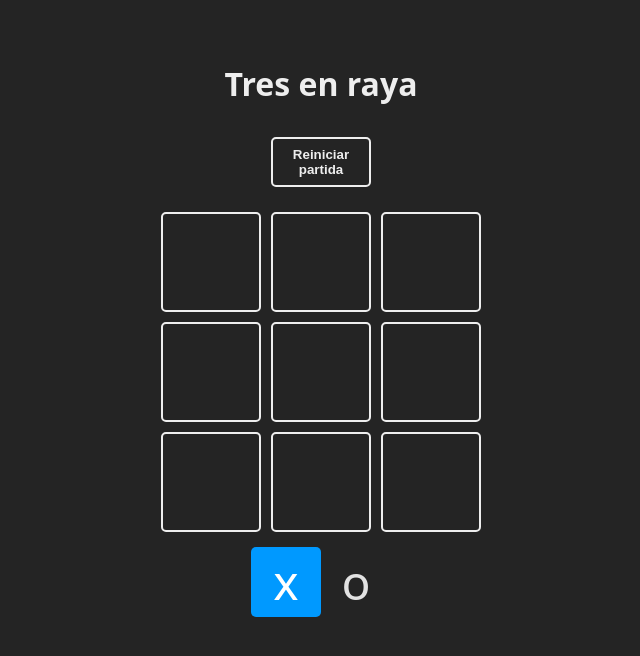
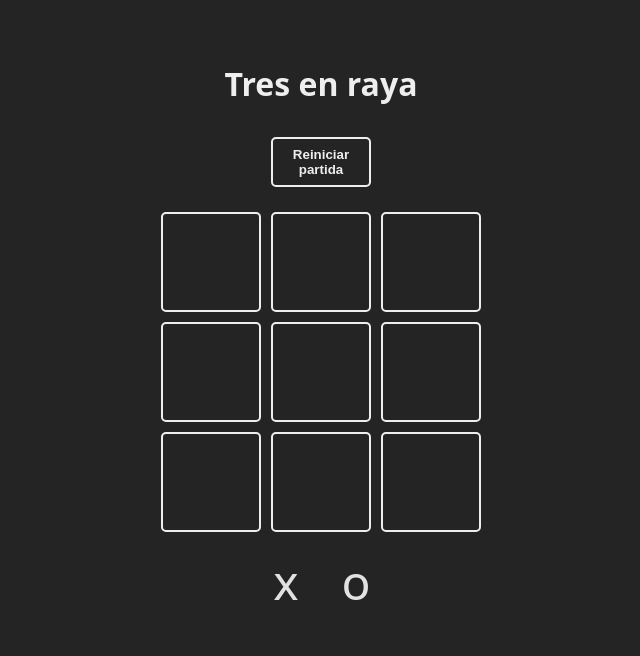
Before and after one commit to Jeanpefe/cursoReactMidu, a React (Vite) app in the folder proyectos/02-tres-en-raya/: page / in a window 1280 px wide. Shown: the top 656 px of the page, without its empty margins (319-959 px from the left). Built offline with nearby package versions, Linux system fonts and the light colour scheme.

Commit message:
initialize useState with content from localStorage

```diff
--- a/proyectos/02-tres-en-raya/src/App.jsx
+++ b/proyectos/02-tres-en-raya/src/App.jsx
@@ -8,9 +8,15 @@ import { checkWinner } from "./logic/board.js";
 import { checkEndGame } from "./logic/board.js";
 
 function App() {
-	const [board, setBoard] = useState(Array(9).fill(null))
+	const [board, setBoard] = useState(() => {
+		const boardFromStorage = window.localStorage.getItem('board') // Leer del localStorage es lento, es mejor meterlo aquí que justo encima, ya que de la otra forma se leería cada vez que se renderice algo
+		return boardFromStorage ? JSON.parse(boardFromStorage) : Array(9).fill(null)
+	}) // <---- COMENTARIO IMPORTANTE USE STATE: ¡¡¡Nunca puede estar dentro de un if, ni de un else, ni for...!!! Esto es asi porque react lo primero que hace es buscar donde estan los useState y si está dentro de algo de lógica se vuelve loco
 
-	const [turn, setTurn] = useState(TURNS.X) // <---- COMENTARIO IMPORTANTE USE STATE: ¡¡¡Nunca puede estar dentro de un if, ni de un else, ni for...!!! Esto es asi porque react lo primero que hace es buscar donde estan los useState y si está dentro de algo de lógica se vuelve loco
+	const [turn, setTurn] = useState(() => {
+		const boardFromStorage = window.localStorage.getItem('board')
+		return boardFromStorage ? JSON.parse(boardFromStorage) : Array(9).fill(null)
+	})
 	const [winner, setWinner] = useState(null) // null no winner, false -> empate
 
 	const updateBoard = (index) => {
```
